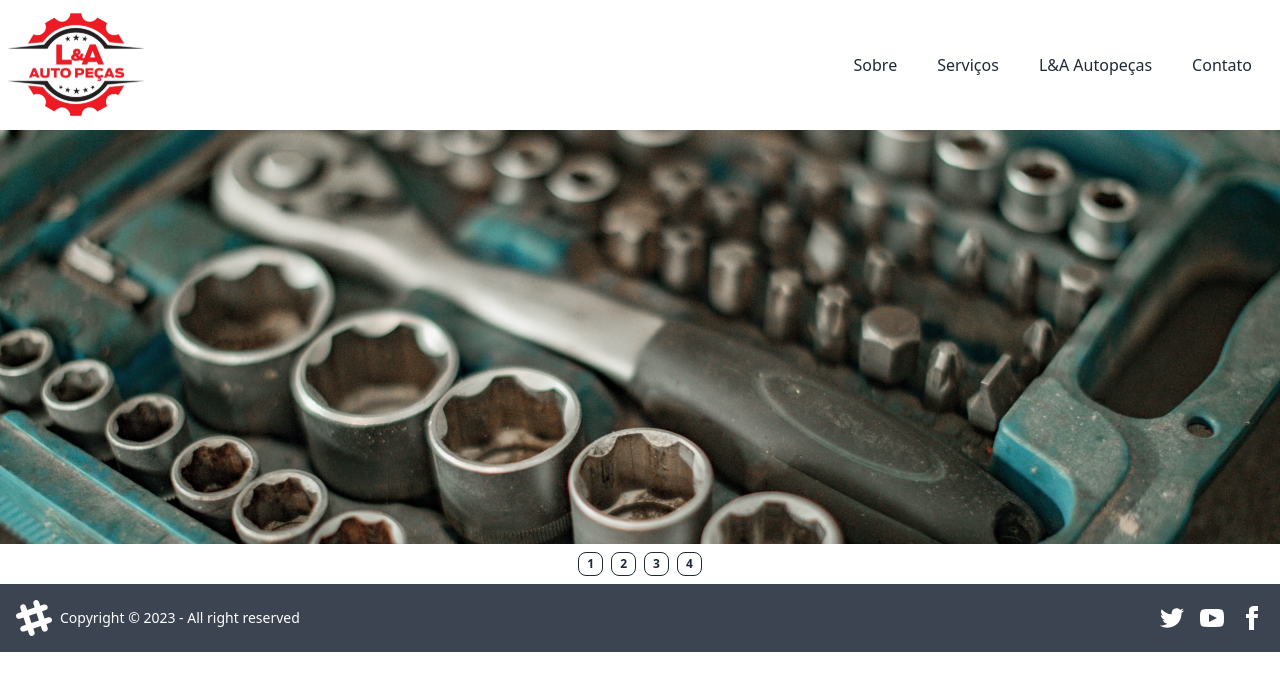
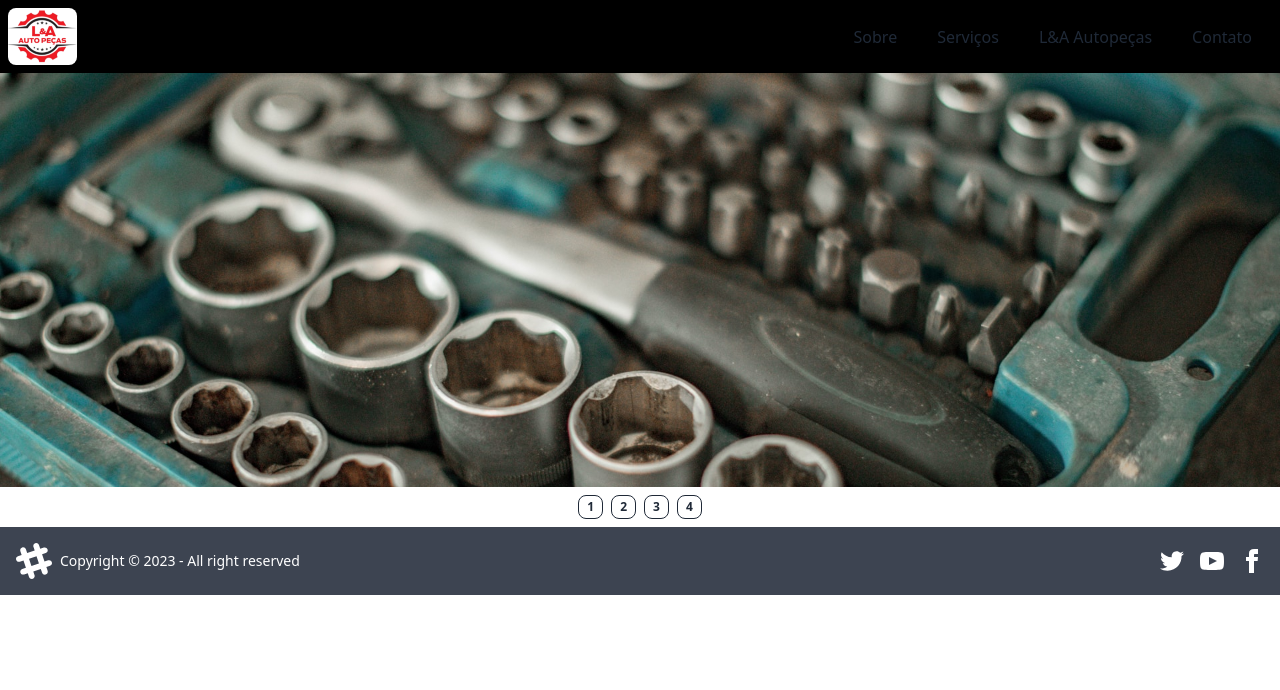
Before and after one commit to Diego-Girao/laudier-oficina, a React (Vite) app: page / in a window 1280 px wide. Shown: the top 690 px of the page. Built offline with nearby package versions, Linux system fonts and the light colour scheme.

Commit message:
Style change shadow and bg navbar

```diff
--- a/src/components/Navbar/Navbar.jsx
+++ b/src/components/Navbar/Navbar.jsx
@@ -3,11 +3,11 @@ import logo from "/src/assets/images/logo_oficina.svg"
 
 export default function Navbar() {
 	return (
-		<div className="navbar bg-white z-10 shadow-lg">
+		<div className="navbar z-10 bg-black shadow-lg shadow-yellow-600">
 			<div className="flex-1">
 				<a>
 					<img
-						className="w-1/3 cursor-pointer lg:w-1/6 hover:animate-pulse"
+						className="w-1/3 cursor-pointer bg-white rounded-lg lg:w-1/12 hover:animate-pulse"
 						src={logo}
 					/>
 				</a>
```
